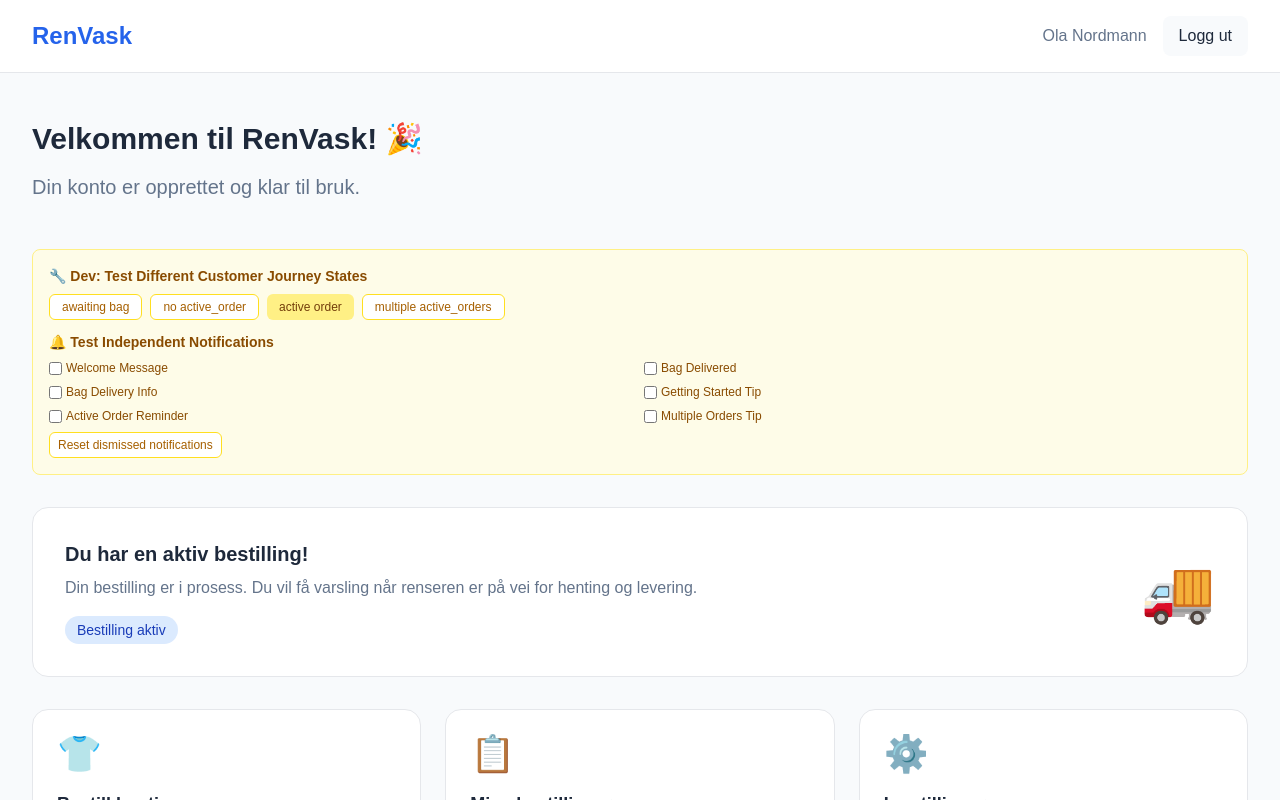
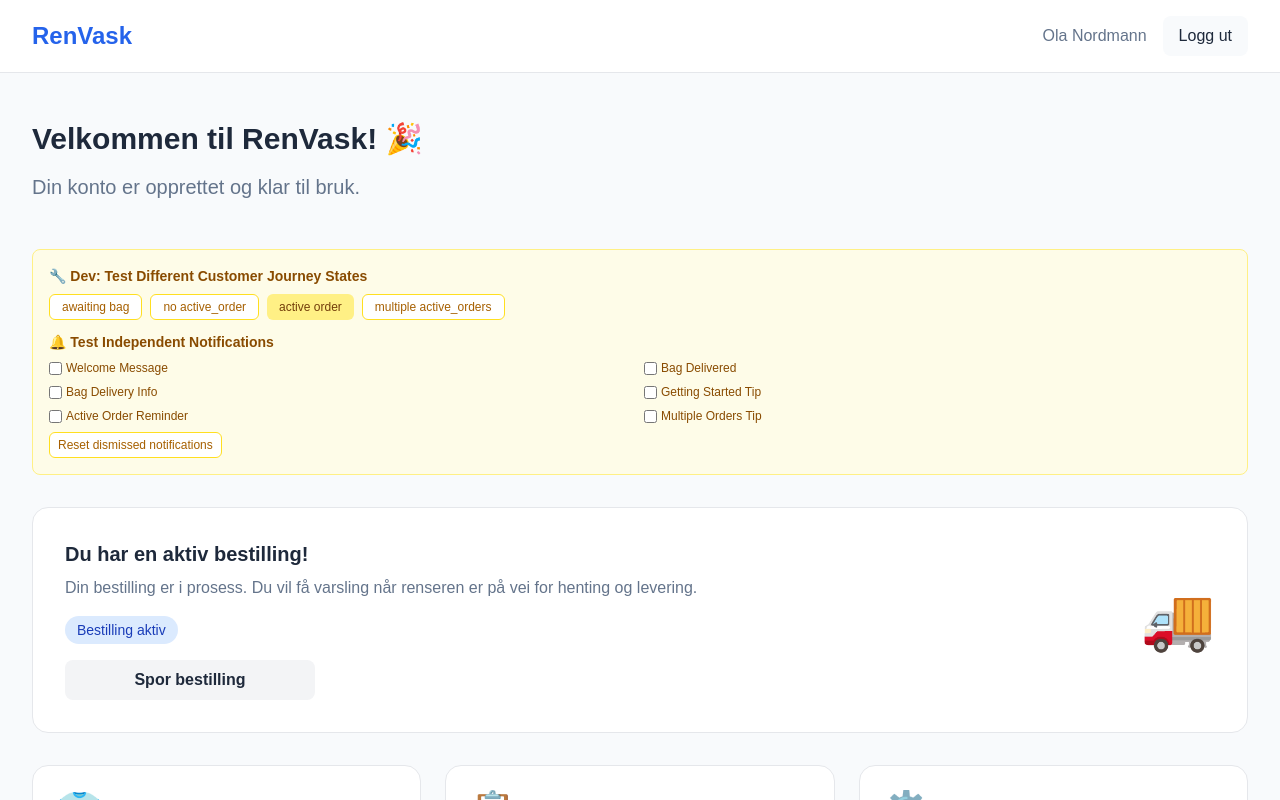
Before and after one commit to project-laundry/laundry-platform-app, a Next.js app: page /dashboard in a window 1280 px wide. Both pictures are taken after a click on the button "active order". Shown: the top 800 px of the page. Built offline with nearby package versions, Linux system fonts and the light colour scheme.

Commit message:
small fix

```diff
--- a/src/app/dashboard/page.tsx
+++ b/src/app/dashboard/page.tsx
@@ -25,6 +25,11 @@ interface StatusConfig {
     text: string;
     href?: string;
     disabled: boolean;
+    className: string;
+  };
+  trackingButton?: {
+    text: string;
+    href: string;
     className: string;
   };
 }
@@ -72,6 +77,11 @@ const journeyStateConfigs: Record<CustomerJourneyState, StatusConfig> = {
       href: '/orders/new',
       disabled: false,
       className: 'block w-full bg-nordic-blue text-white text-center font-semibold py-2 rounded-lg hover:bg-blue-600 transition-colors'
+    },
+    trackingButton: {
+      text: 'Spor bestilling',
+      href: '/orders/1234',
+      className: 'block w-full bg-gray-100 text-dark-gray text-center font-semibold py-2 rounded-lg hover:bg-gray-200 transition-colors mt-2'
     }
   },
   multiple_active_orders: {
@@ -267,6 +277,13 @@ export default function DashboardPage() {
               <span className={`inline-flex items-center px-3 py-1 rounded-full text-sm font-medium ${currentConfig.badge.className}`}>
                 {currentConfig.badge.text}
               </span>
+              {currentConfig.trackingButton && (
+                <div className="mt-4 w-[250px]">
+                  <a href={currentConfig.trackingButton.href} className={currentConfig.trackingButton.className}>
+                    {currentConfig.trackingButton.text}
+                  </a>
+                </div>
+              )}
             </div>
             <div className="text-6xl">
               {currentConfig.icon}
```
